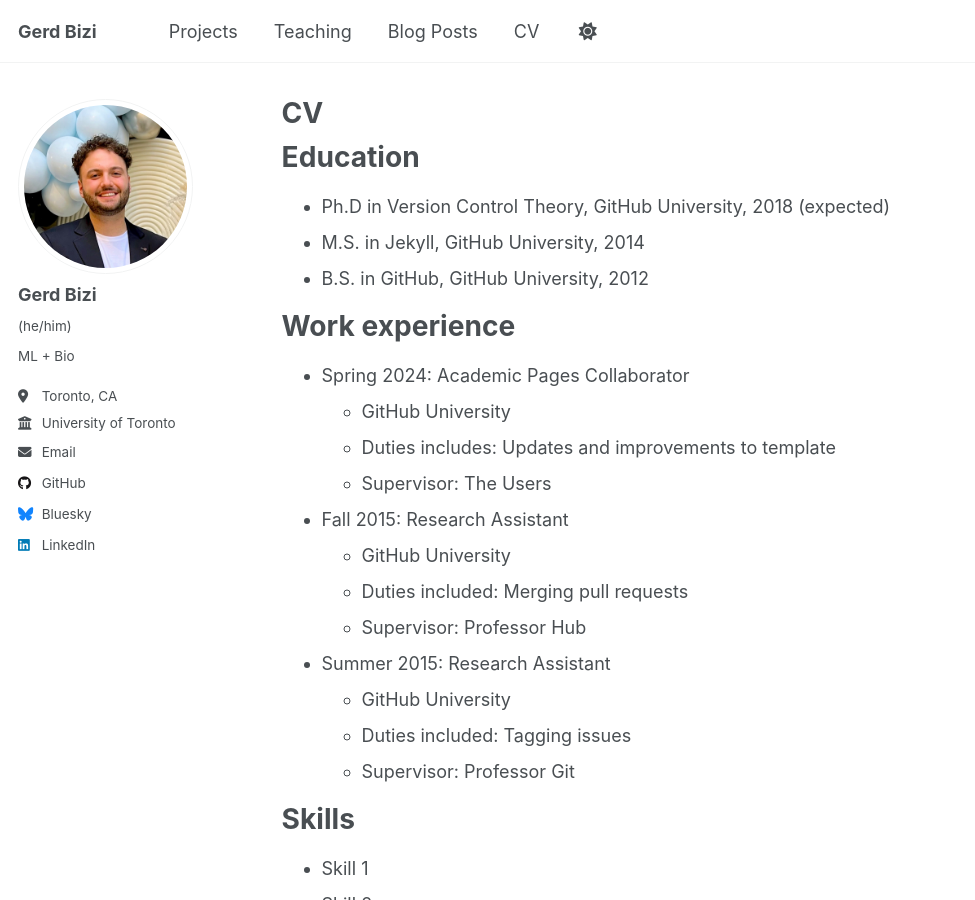
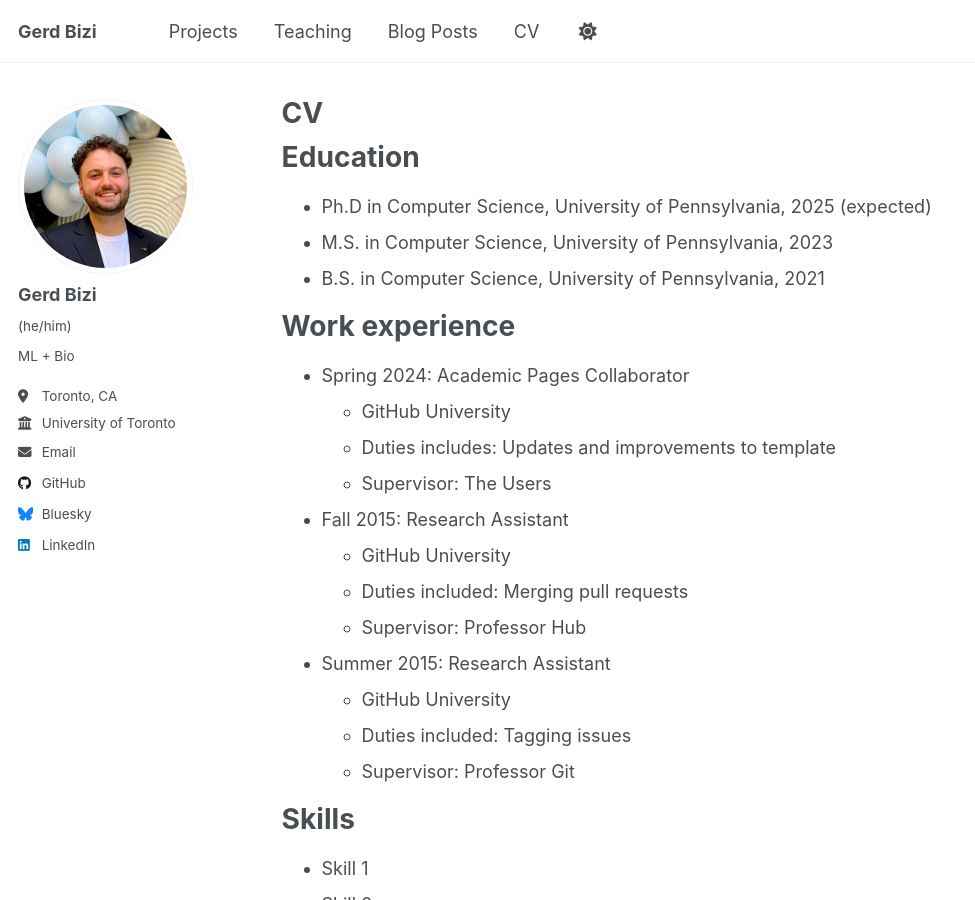
Before and after one commit to gerd-bizi/gerd-bizi.github.io, a Jekyll site: the page built from _pages/cv.md, in a window 1280 px wide and 900 px high. Shown: the whole window, without its empty margins (0-975 px from the left). Built offline with Jekyll 4.4.1, drawn with Linux system fonts in a browser that asks for light colours.

```diff
--- a/_pages/cv.md
+++ b/_pages/cv.md
@@ -5,15 +5,19 @@ permalink: /cv/
 author_profile: true
 redirect_from:
   - /resume
+  - /curriculumvitae
+  - /curriculum-vitae
+  - /curriculum_vitae
+  - /experience
 ---
 
 {% include base_path %}
 
 Education
 ======
-* Ph.D in Version Control Theory, GitHub University, 2018 (expected)
-* M.S. in Jekyll, GitHub University, 2014
-* B.S. in GitHub, GitHub University, 2012
+* Ph.D in Computer Science, University of Pennsylvania, 2025 (expected)
+* M.S. in Computer Science, University of Pennsylvania, 2023
+* B.S. in Computer Science, University of Pennsylvania, 2021
 
 Work experience
 ======
```
Also changed, not shown: _pages/about.md (+3 -1 lines), 1 other file.
